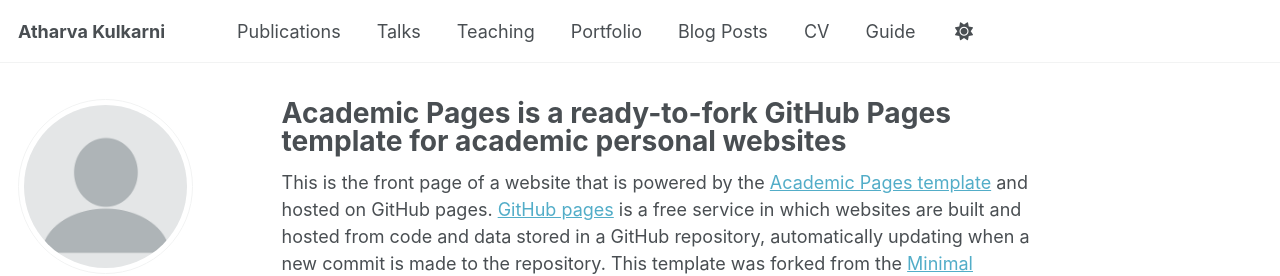
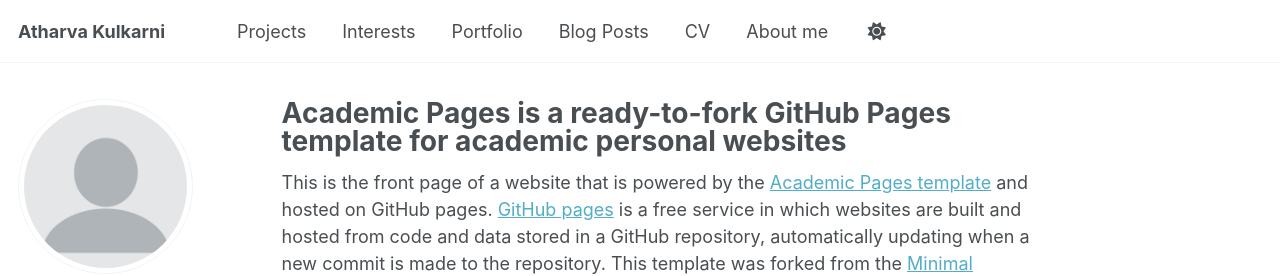
Before and after one commit to atharvacoolkarni/atharvacoolkarni.github.io, a Jekyll site: the page built from _pages/about.md, in a window 1280 px wide. Shown: the top 276 px of the page. Built offline with Jekyll 4.4.1, drawn with Linux system fonts in a browser that asks for light colours; some web fonts are replaced; a script that is not in the unit is left out.

Commit message:
Updating header

```diff
--- a/_data/navigation.yml
+++ b/_data/navigation.yml
@@ -8,20 +8,17 @@
 #      Markdown formatted page while the second is generated using JSON.
 
 main:
-  - title: "Publications"
-    url: /publications/
+  - title: "Projects"
+    url: /projects/
 
-  - title: "Talks"
-    url: /talks/
-
-  - title: "Teaching"
-    url: /teaching/
+  - title: "Interests"
+    url: /interests/
 
   - title: "Portfolio"
     url: /portfolio/
 
   - title: "Blog Posts"
-    url: /year-archive/
+    url: /blog-posts/
 
   - title: "CV"
     url: /cv/
@@ -29,5 +26,5 @@ main:
   # - title: "CV"
   #   url: /cv-json/
 
-  - title: "Guide"
-    url: /markdown/
+  - title: "About me"
+    url: /about-me/
```
